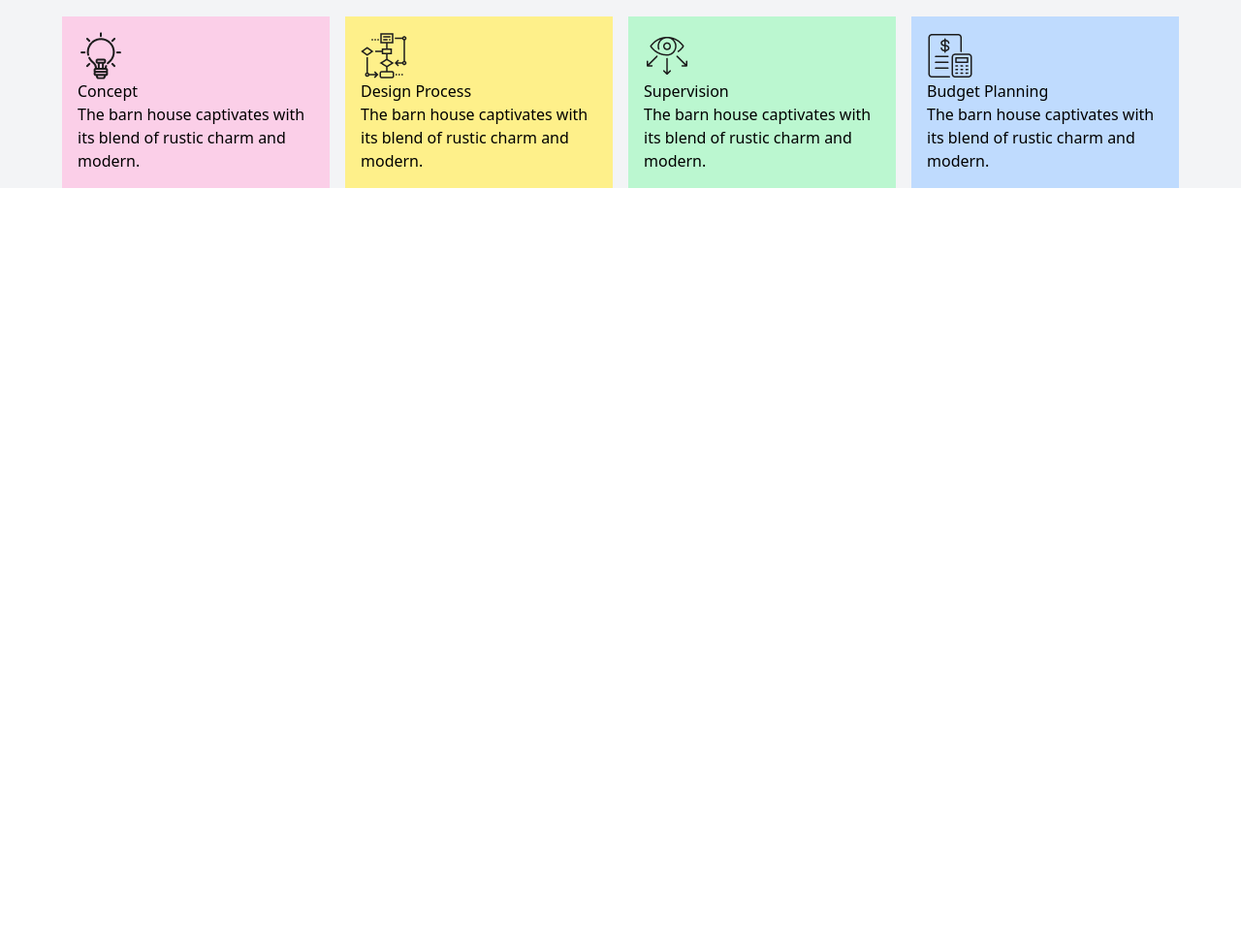
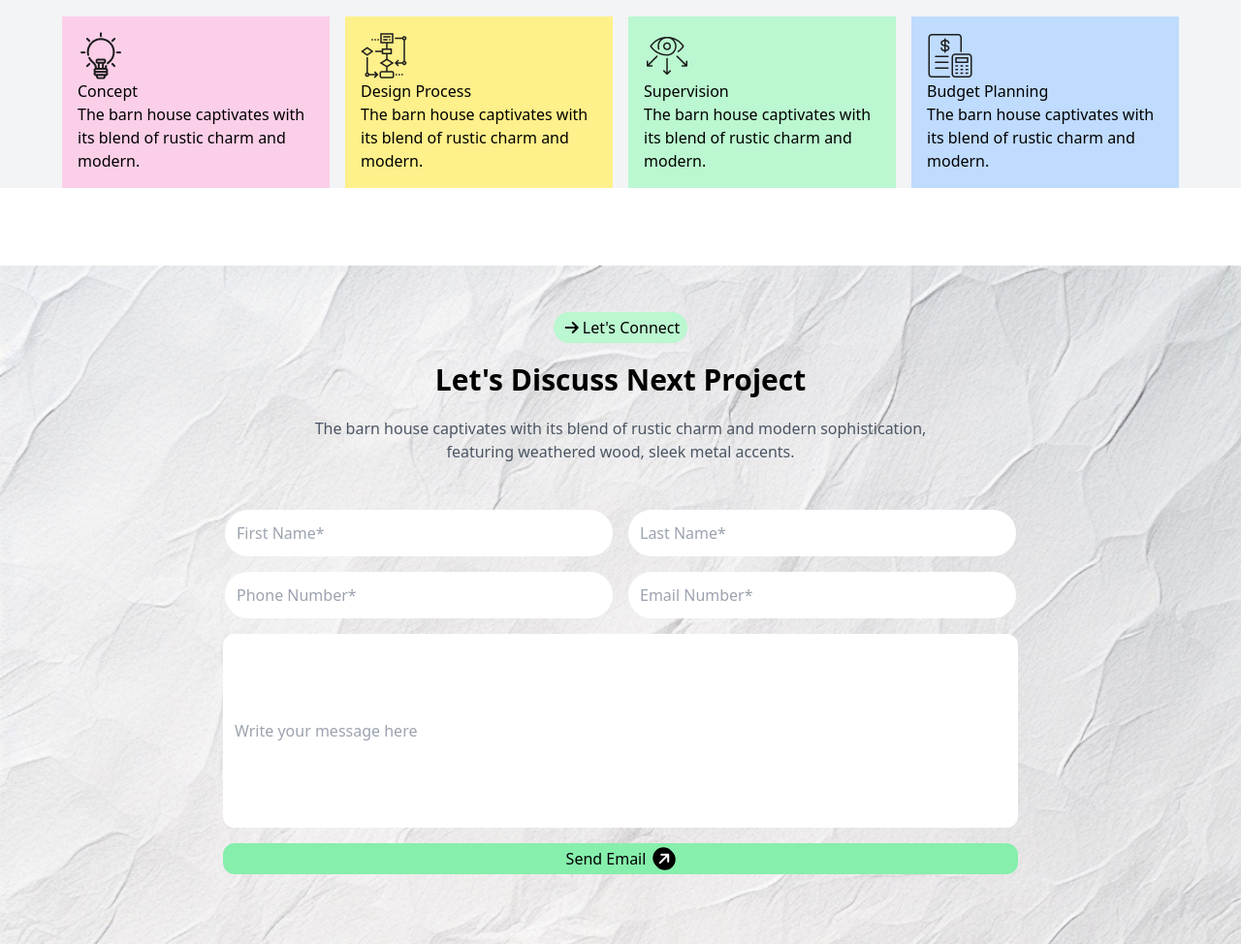
Before and after one commit to Ashik184/assingment-03-rinterio-, a plain HTML site: page index.html in a window 1280 px wide. Shown: the part 1389-2363 px from the top of the page at 97% size. Before the commit the page ends 1663 px from the top, so only its background shows below. Drawn offline with nearby package versions, Linux system fonts and the light colour scheme.

Commit message:
footer and 2 section left

```diff
--- a/index.html
+++ b/index.html
@@ -52,7 +52,8 @@
             <div class="flex">
                 <!-- part 1 -->
                 <div>
-                    <button class="px-2 py-1 bg-white rounded-full"><i class="fa-solid fa-arrow-right"></i> About Us</button>
+                    <button class="px-2 py-1 bg-white rounded-full"><i class="fa-solid fa-arrow-right"></i> About
+                        Us</button>
                     <br>
                     <h3 class="font-bold text-3xl">We design thoughtful, <br>liveable spaces</h3>
                     <br>
@@ -62,14 +63,16 @@
                         <img src="assets/commercial.png" alt="">
                         <div class=" `">
                             <h2 class="font-extrabold ">Commercial</h2>
-                            <p class="text-gray-600">The barn house captivates with its blend of rustic charm and modern.</p>
+                            <p class="text-gray-600">The barn house captivates with its blend of rustic charm and
+                                modern.</p>
                         </div>
                     </div>
                     <div class="flex p-4 bg-white shadow rounded-lg w-1/2">
                         <img src="assets/residential.png" alt="">
                         <div>
                             <h2 class="font-extrabold ">Residential</h2>
-                            <p class="text-gray-600">The barn house captivates with its blend of rustic charm and modern.</p>
+                            <p class="text-gray-600">The barn house captivates with its blend of rustic charm and
+                                modern.</p>
                         </div>
                     </div>
                 </div>
@@ -78,12 +81,15 @@
                     <img src="assets/Rectangle.png" alt="">
                 </div>
             </div>
-           <!-- How we works -->
+            <!-- How we works -->
             <div class="">
                 <div class="m-5 ">
-                    <button class="border-red-300 bg-white flex justify-center items-center mx-auto rounded-full py-1 px-2">How we works></button>
+                    <button
+                        class="border-red-300 bg-white flex justify-center items-center mx-auto rounded-full py-1 px-2">How
+                        we works></button>
                     <h3 class="text-center font-bold text-3xl m-5">Our work process</h3>
-                    <p class="text-center">The barn house captivates with its blend of rustic charm and modern sophistication, <br>featuring weathered wood, sleek metal accents.</p>
+                    <p class="text-center">The barn house captivates with its blend of rustic charm and modern
+                        sophistication, <br>featuring weathered wood, sleek metal accents.</p>
                 </div>
                 <!-- grid part -->
                 <div class="flex gap-4 mb-10">
@@ -110,6 +116,44 @@
                 </div>
             </div>
         </section>
+        <!-- how we work -->
+        <section class="bg-[url(assets/bg.jpg)] bg-cover h-[700px]">
+            <div class="p-12">
+                <button class=" flex justify-center items-center mx-auto rounded-full py-1 px-2 bg-green-200 "><i class="fa-solid fa-arrow-right px-1 py-1 "></i> Let's
+                    Connect</button>
+                <h2 class="text-center text-center font-bold text-3xl m-5">Let's Discuss Next Project</h2>
+                <p class="text-center text-gray-600">The barn house captivates with its blend of rustic charm and modern sophistication,<br> featuring
+                    weathered wood, sleek metal accents.</p>
+            </div>
+            <!-- contact form -->
+            <div class="">
+                <form class="space-y-4">
+                    <!-- name field -->
+                    <div class="flex justify-center mx-auto gap-4">
+                        <div class="">
+                            <input class="w-[400px] p-3 rounded-full" type="text" placeholder="First Name*">
+                        </div>
+                        <div>
+                            <input class="w-[400px] p-3 rounded-full" type="text" placeholder="Last Name*">
+                        </div>
+                    </div>
+                   <!-- contact number -->
+                    <div class="flex justify-center mx-auto gap-4">
+                        <div>
+                            <input class="w-[400px] p-3 rounded-full"  type="text" placeholder="Phone Number*">
+                        </div>
+                        <div>
+                            <input class="w-[400px] p-3 rounded-full"  type="text" placeholder="Email Number*">
+                        </div>
+                    </div>
+                    <!-- messge  -->
+                    <div class="flex justify-center ">
+                        <input class="w-[820px] h-[200px] p-3 rounded-xl" type="text" placeholder="Write your message here">
+                    </div>
+                    <button class="bg-green-300 p-1 w-[820px] rounded-xl justify-center flex mx-auto ">Send Email <i class="fa-solid fa-arrow-right p-1 -rotate-45 bg-black text-white rounded-xl ml-2"></i></button>
+                </form>
+            </div>
+        </section>
     </main>
     <footer></footer>
 </body>
```
